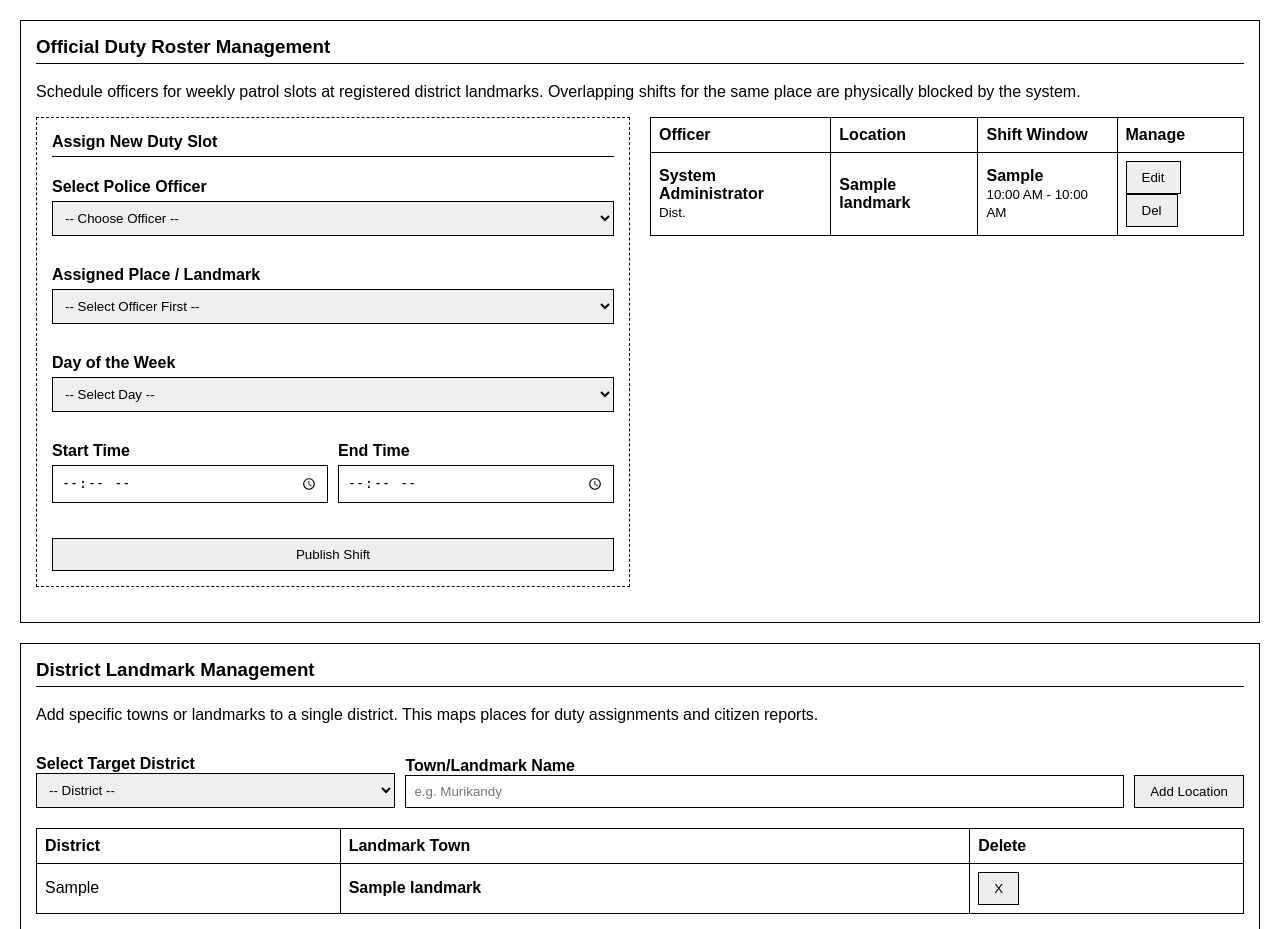
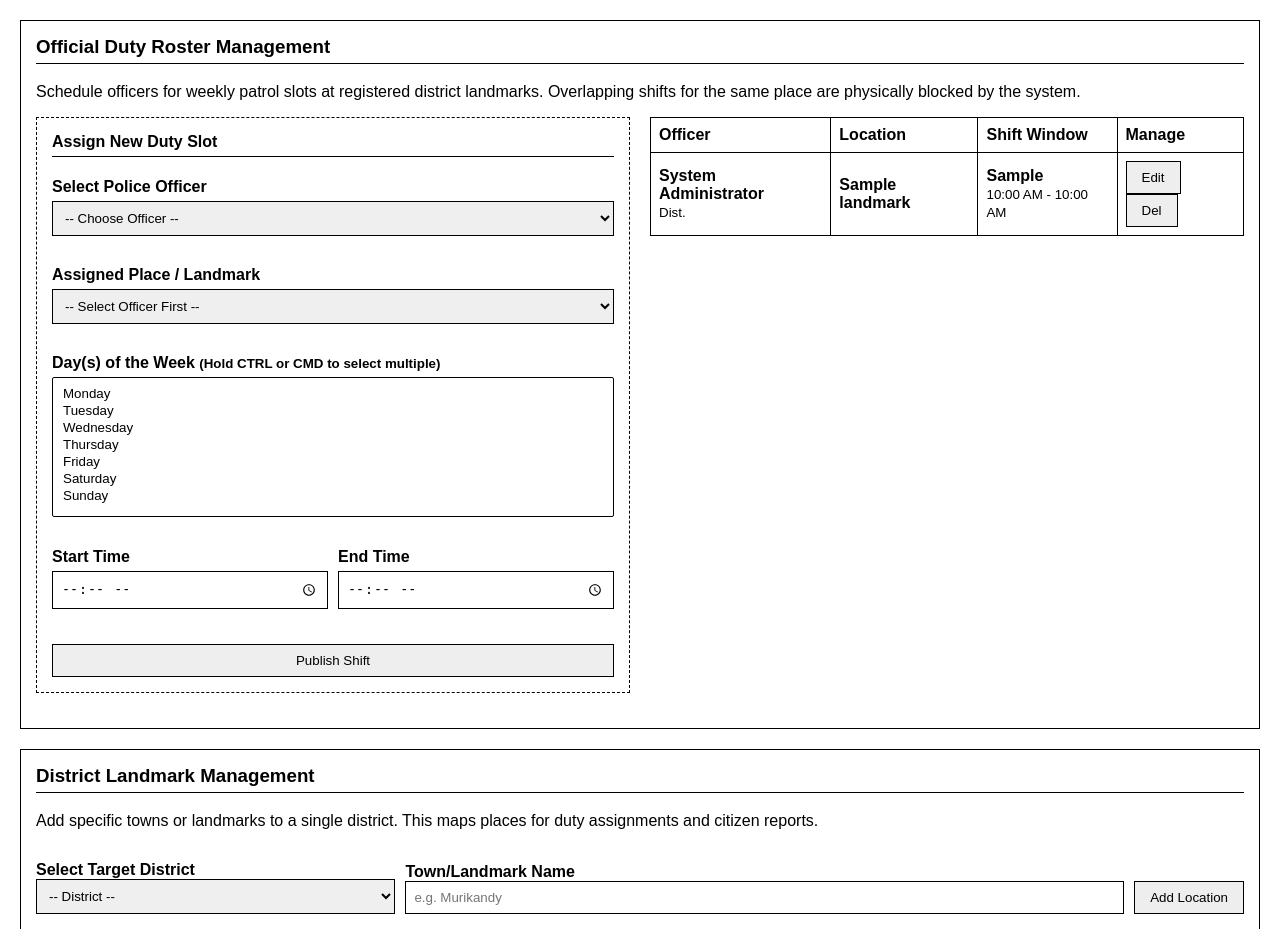
Before and after one commit to Alaxanalax10/traffic_system, a PHP site: page /admin_dashboard.php in a window 1280 px wide. Shown: the part 100-1029 px from the top of the page. Run offline with PHP 8.4, Linux system fonts and the light colour scheme; a user stored in the database is signed in; data comes from the database, SQL or seed files in the repository; tables that the repository leaves empty hold one stand-in row (values such as "Sample post").

Commit message:
Enhance duty roster scheduling: support multiple days selection, add strict validation for day selection and overlap detection.

```diff
--- a/admin_dashboard.php
+++ b/admin_dashboard.php
@@ -22,25 +22,33 @@ if (isset($_POST['save_duty'])) {
     $schedule_id = $_POST['schedule_id'];
     $officer_id = $_POST['officer_id'];
     $landmark_id = $_POST['landmark_id'];
-    $day = $_POST['day_of_week'];
     $start = $_POST['start_time'];
     $end = $_POST['end_time'];
 
-    // 1. Strict Validation: District Match (Updated schemas)
+    // Convert to array in case only one day is selected or if multiple are selected
+    $days = isset($_POST['day_of_week']) ? (array)$_POST['day_of_week'] : [];
+
+    // 1. Strict Validation: District Match
     $off_dist = $pdo->query("SELECT district FROM Users WHERE user_id = " . intval($officer_id))->fetchColumn();
     $land_dist = $pdo->query("SELECT district FROM Landmarks WHERE landmark_id = " . intval($landmark_id))->fetchColumn();
 
-    if ($off_dist !== $land_dist) {
+    if (empty($days)) {
+        $msg = "<div class='alert'>ERROR: Please select at least one day.</div>";
+    } elseif ($off_dist !== $land_dist) {
         $msg = "<div class='alert'>ASSIGNMENT BLOCKED: Officer belongs to <strong>$off_dist</strong> district. You cannot assign them to a place in <strong>$land_dist</strong>.</div>";
     } elseif ($start >= $end) {
         $msg = "<div class='alert'>INVALID TIME: Shift end time must be after the start time.</div>";
     } else {
-        // 2. Strict Validation: Overlap Detection
+
+        // 2. Strict Validation: Overlap Detection for Multiple Days
+        $conflicts = [];
+        foreach ($days as $day) {
             $overlap_query = "SELECT u.name FROM DutySchedules ds JOIN Users u ON ds.user_id = u.user_id
                               WHERE ds.landmark_id = ? AND ds.day_of_week = ?
                               AND ds.start_time < ? AND ds.end_time > ?";
             $params = [$landmark_id, $day, $end, $start];
 
+            // If editing an existing schedule, exclude it from overlap checks
             if (!empty($schedule_id)) {
                 $overlap_query .= " AND ds.schedule_id != ?";
                 $params[] = $schedule_id;
@@ -51,18 +59,27 @@ if (isset($_POST['save_duty'])) {
             $conflict_officer = $stmt->fetchColumn();
 
             if ($conflict_officer) {
-            $msg = "<div class='alert'>CONFLICT: The system blocked this assignment because Officer <strong>$conflict_officer</strong> is already guarding this location during that time block.</div>";
+                $conflicts[] = "<strong>$day</strong> (Assigned to $conflict_officer)";
+            }
+        }
+
+        if (!empty($conflicts)) {
+            $msg = "<div class='alert'>CONFLICT: The system blocked this assignment. Overlaps detected on:<br>" . implode("<br>", $conflicts) . "</div>";
         } else {
-            // 3. Execution (Insert or Update)
-            if (empty($schedule_id)) {
-                $pdo->prepare("INSERT INTO DutySchedules (user_id, landmark_id, day_of_week, start_time, end_time) VALUES (?, ?, ?, ?, ?)")
-                    ->execute([$officer_id, $landmark_id, $day, $start, $end]);
-                $msg = "<div class='alert'>Sector patrol duty published successfully.</div>";
-            } else {
-                $pdo->prepare("UPDATE DutySchedules SET user_id = ?, landmark_id = ?, day_of_week = ?, start_time = ?, end_time = ? WHERE schedule_id = ?")
-                    ->execute([$officer_id, $landmark_id, $day, $start, $end, $schedule_id]);
-                $msg = "<div class='alert'>Shift modified and updated successfully.</div>";
+            // 3. Execution (Insert Multiple Rows)
+
+            // If we are modifying an existing shift and they changed the day (or added more),
+            // the safest way is to delete the original single shift row and insert the new ones.
+            if (!empty($schedule_id)) {
+                $pdo->prepare("DELETE FROM DutySchedules WHERE schedule_id = ?")->execute([$schedule_id]);
             }
+
+            $insert_stmt = $pdo->prepare("INSERT INTO DutySchedules (user_id, landmark_id, day_of_week, start_time, end_time) VALUES (?, ?, ?, ?, ?)");
+            foreach ($days as $day) {
+                $insert_stmt->execute([$officer_id, $landmark_id, $day, $start, $end]);
+            }
+
+            $msg = "<div class='alert'>Duty shift(s) saved successfully.</div>";
         }
     }
 }
@@ -106,7 +123,6 @@ if (isset($_POST['admin_delete_vehicle'])) {
 if (isset($_POST['delete_user'])) {
     $t_id = $_POST['target_user_id'];
 
-    // Security Patch: Used Prepared Statements for deletions
     $pdo->prepare("DELETE FROM DutySchedules WHERE user_id = ?")->execute([$t_id]);
     $pdo->prepare("DELETE FROM Reports WHERE reporter_id = ?")->execute([$t_id]);
     $pdo->prepare("DELETE FROM Vehicles WHERE user_id = ?")->execute([$t_id]);
@@ -235,9 +251,9 @@ $json_landmarks = json_encode($landmark_data);
                         <option value="">-- Select Officer First --</option>
                     </select>
 
-                    <label>Day of the Week</label>
-                    <select name="day_of_week" id="sel_day" required>
-                        <option value="">-- Select Day --</option>
+                    <label>Day(s) of the Week <small>(Hold CTRL or CMD to select multiple)</small></label>
+                    <!-- UPDATED: Added name="[]", multiple attribute, and height for visibility -->
+                    <select name="day_of_week[]" id="sel_day" multiple required style="height: 140px;">
                         <?php foreach($days_of_week as $day) echo "<option value='$day'>$day</option>"; ?>
                     </select>
 
@@ -257,7 +273,7 @@ $json_landmarks = json_encode($landmark_data);
                 </form>
             </div>
 
-            <div style="overflow-y: auto; max-height: 450px;">
+            <div style="overflow-y: auto; max-height: 520px;">
                 <table style="margin-top:0;">
                     <tr><th>Officer</th><th>Location</th><th>Shift Window</th><th>Manage</th></tr>
                     <?php if (empty($schedules)): ?>
@@ -425,7 +441,12 @@ $json_landmarks = json_encode($landmark_data);
         document.getElementById('sel_officer').value = officer_id;
         filterLandmarks(landmark_id);
 
-        document.getElementById('sel_day').value = day_of_week;
+        // Handle selecting the correct day in the new multi-select box
+        let selDay = document.getElementById('sel_day');
+        for(let i = 0; i < selDay.options.length; i++) {
+            selDay.options[i].selected = (selDay.options[i].value === day_of_week);
+        }
+
         document.getElementById('sel_start').value = start_time;
         document.getElementById('sel_end').value = end_time;
 
```
Lines whose indentation alone changed are shown as unchanged.
